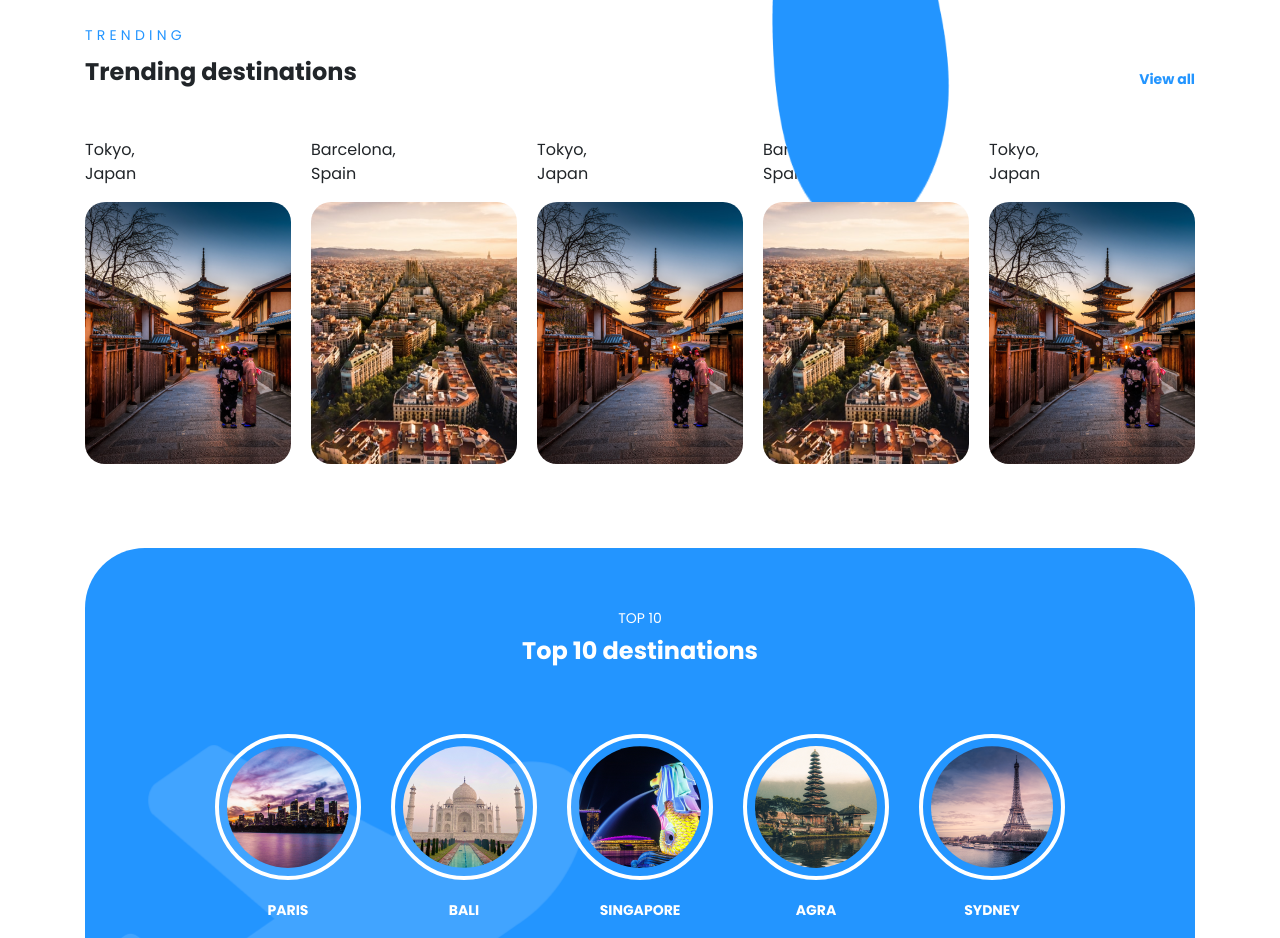
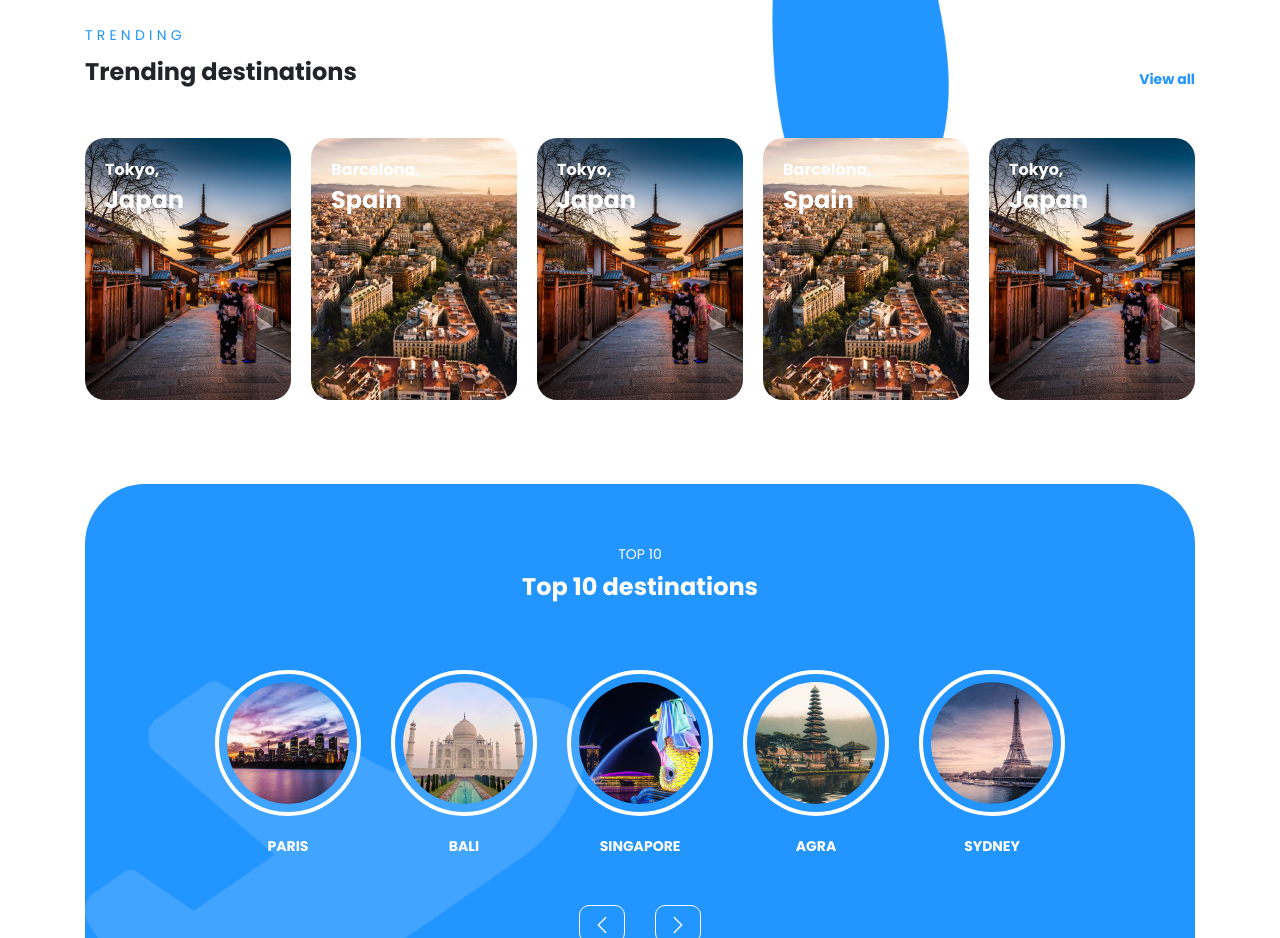
Before and after one commit to andrawanerlang1/TERBANGIN-FrontEnd, a Vue app: page / in a window 1280 px wide. Shown: the part 900-1838 px from the top of the page. Built offline with nearby package versions, Linux system fonts and the light colour scheme; what vue-sweetalert2, vue-toasted would draw is missing.

Commit message:
repaired text in card

```diff
--- a/src/components/_base/Landing/ContentLanding.vue
+++ b/src/components/_base/Landing/ContentLanding.vue
@@ -12,64 +12,69 @@
       </div>
       <div class="trending">
         <div class="trending-konten">
-          <p>
-            Tokyo, <br />
-            <span>Japan</span>
-          </p>
           <img
             class="trending-img"
             src="../../../assets/img/trending1.png"
             alt=""
           />
-          <div class="trending-text"></div>
+          <div class="trending-text">
+            <p>
+              Tokyo, <br />
+              <span>Japan</span>
+            </p>
+          </div>
         </div>
         <div class="trending-konten">
-          <p>
-            Barcelona, <br />
-            <span>Spain</span>
-          </p>
           <img
             class="trending-img"
             src="../../../assets/img/trendin2.png"
             alt=""
           />
-          <div class="trending-text"></div>
+          <div class="trending-text">
+            <p>
+              Barcelona, <br />
+              <span>Spain</span>
+            </p>
+          </div>
         </div>
         <div class="trending-konten">
-          <p>
-            Tokyo, <br />
-            <span>Japan</span>
-          </p>
           <img
             class="trending-img"
             src="../../../assets/img/trending1.png"
             alt=""
           />
-          <div class="trending-text"></div>
+          <div class="trending-text">
+            <p>
+              Tokyo, <br />
+              <span>Japan</span>
+            </p>
+          </div>
         </div>
         <div class="trending-konten">
-          <p>
-            Barcelona, <br />
-            <span>Spain</span>
-          </p>
           <img
             class="trending-img"
             src="../../../assets/img/trendin2.png"
             alt=""
           />
-          <div class="trending-text"></div>
+          <div class="trending-text">
+            <p>
+              Barcelona, <br />
+              <span>Spain</span>
+            </p>
+          </div>
         </div>
         <div class="trending-konten">
-          <p>
-            Tokyo, <br />
-            <span>Japan</span>
-          </p>
           <img
             class="trending-img"
             src="../../../assets/img/trending1.png"
             alt=""
           />
-          <div class="trending-text"></div>
+          <div class="trending-text">
+            <p>
+              Tokyo, <br />
+              <span>Japan</span>
+            </p>
+          </div>
         </div>
       </div>
       <br />
@@ -172,6 +177,7 @@ export default {
   display: flex;
   justify-content: space-between;
 }
+.trending-konten,
 .trending-img {
   position: relative;
 }
@@ -186,6 +192,20 @@ export default {
   width: 206px;
   border-radius: 20px;
   object-fit: cover;
+}
+.trending-text {
+  z-index: 3;
+  position: absolute;
+  top: 0;
+  margin-left: 20px;
+  margin-top: 20px;
+  color: white;
+  font-family: Poppins;
+  font-weight: 600;
+}
+span {
+  font-weight: 600;
+  font-size: 24px;
 }
 h6 {
   font-size: 14px;
--- a/src/components/_base/Landing/HeaderLanding.vue
+++ b/src/components/_base/Landing/HeaderLanding.vue
@@ -17,7 +17,11 @@
         <p>Where you want to go?</p>
         <div class="detailSearch">
           <div @click="showModal">
-            <p style="font-weight:500; font-size:14px; color:#979797">from</p>
+            <p
+              style="font-weight:500; font-size:14px; color:#979797; cursor: pointer;"
+            >
+              from
+            </p>
             <p style="font-size:25px">{{ form.fromCity }}</p>
             <p style="font-weight:500">Indonesia</p>
           </div>
@@ -30,7 +34,9 @@
             />
           </div>
           <div style="text-align:right">
-            <p style="font-weight:500; font-size:14px; color:#979797">to</p>
+            <p style="font-weight:500; font-size:14px; color:#979797;">
+              to
+            </p>
             <p style="font-size:25px">{{ form.toCity }}</p>
             <p style="font-weight:500">Indonesia</p>
           </div>
@@ -129,9 +135,9 @@ export default {
       },
       place: [
         { value: null, text: 'Please select an option' },
+        { value: 'Jakarta', text: 'Jakarta' },
+        { value: 'Medan', text: 'Medan' },
         { value: 'Surabaya', text: 'Surabaya' },
-        { value: 'Medan', text: 'Medan' },
-        { value: 'Jakarta', text: 'Jakarta' },
         { value: 'Kuala Lumpur', text: 'Kuala Lumpur' },
         { value: 'Tokyo', text: 'Tokyo' }
       ]
```
